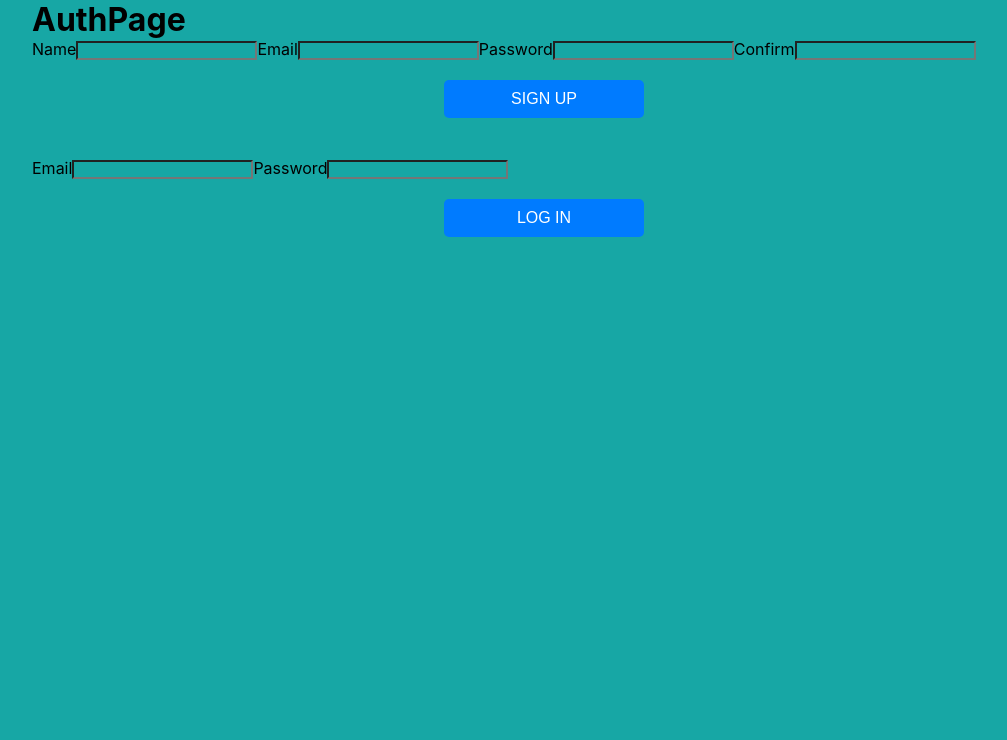
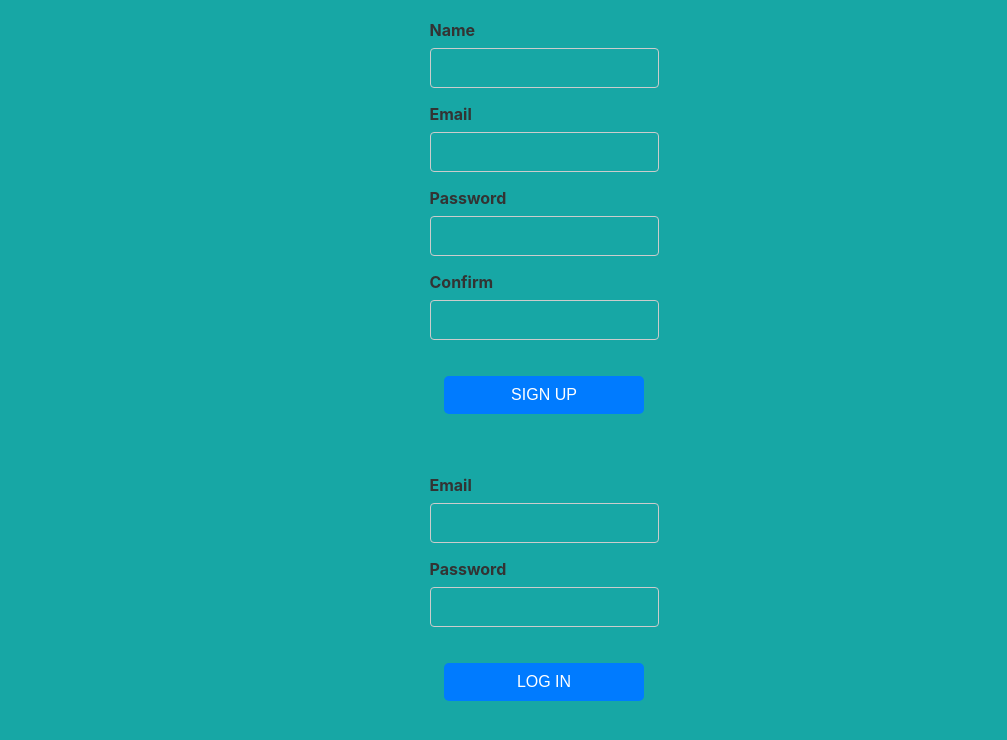
Before and after one commit to Peng2558/national-cuisine, a React (Create React App) app: page / in a window 1280 px wide. Shown: the top 740 px of the page, without its empty margins (96-1103 px from the left). Built offline with nearby package versions, Linux system fonts and the light colour scheme.

Commit message:
Adds final touches

```diff
--- a/src/components/FavData/FavData.jsx
+++ b/src/components/FavData/FavData.jsx
@@ -12,17 +12,9 @@ export default function FavData(){
 
    },[]);
    const getFavData = async () => {
-    const temp = localStorage.getItem("favData");
-    if(temp){
-        setFavData(JSON.parse(temp));
-    }
-    else{
-        const api = await fetch (`https://api.spoonacular.com/recipes/random?apiKey=${process.env.REACT_APP_API_KEY}&number=9`);
-        const data = await api.json();
-        localStorage.setItem("favData",JSON.stringify(data.recipes));
-        setFavData(data.recipes);
-        console.log(data.recipes);
-    }
+    const api = await fetch (`https://api.spoonacular.com/recipes/random?apiKey=${process.env.REACT_APP_API_KEY}&number=9`);
+    const data = await api.json();
+    setFavData(data.recipes);
    };
    return(
    <>
--- a/src/components/LoginForm/LoginForm.jsx
+++ b/src/components/LoginForm/LoginForm.jsx
@@ -31,7 +31,7 @@ export default function LoginForm({ setUser }) {
 
   return (
     <div>
-      <div className="form-container">
+      <div className="auth-form">
         <form autoComplete="off" onSubmit={handleSubmit}>
           <label>Email</label>
           <input type="text" name="email" value={credentials.email} onChange={handleChange} required />
--- a/src/components/SignUpForm/SignUpForm.jsx
+++ b/src/components/SignUpForm/SignUpForm.jsx
@@ -1,5 +1,6 @@
 import { Component } from "react";
-import {signUp} from '../../utilities/users-service'
+import {signUp} from '../../utilities/users-service';
+
 export default class SignUpForm extends Component {
     state = {
         name: '',
@@ -37,7 +38,7 @@ export default class SignUpForm extends Component {
         const disable = this.state.password !== this.state.confirm;
         return (
           <div>
-            <div className="form-container">
+            <div className="auth-form">
               <form autoComplete="off" onSubmit={this.handleSubmit}>
                 <label>Name</label>
                 <input type="text" name="name" value={this.state.name} onChange={this.handleChange} required />
--- a/src/index.css
+++ b/src/index.css
@@ -1,5 +1,5 @@
 
-*{
+ *{
   margin: 0;
   padding:0;
   box-sizing: border-box;
@@ -23,6 +23,80 @@ h3 {
   font-size: 2rem;
   color:black;
   line-height: 2.5rem;
-  margin:1rem 2rem;
+  margin:0.5rem 2rem;
 
 }
+form1-container {
+  max-width: 400px;
+  margin: 20px auto;
+  padding: 20px;
+  background-color: #f0f0f0;
+  border-radius: 8px;
+  box-shadow: 0 2px 4px rgba(0,0,0,0.1);
+}
+
+form1 {
+  display: flex;
+  flex-direction: column;
+  gap: 10px;
+}
+
+label {
+  margin-bottom: 5px;
+  color: #333;
+  font-weight: bold;
+
+}
+
+input {
+  padding: 10px;
+  font-size: 16px;
+  border: 1px solid #ccc;
+  border-radius: 4px;
+  outline: none;
+}
+
+input:focus {
+  border-color: #007bff;
+}
+
+button {
+  padding: 10px;
+  font-size: 16px;
+  color: #fff;
+  background-color: #007bff;
+  border: none;
+  border-radius: 4px;
+  cursor: pointer;
+  margin-top: 20px;
+}
+
+button:hover {
+  background-color: #0056b3;
+}
+
+p.error-message {
+  color: #ff0000;
+  text-align: center;
+  margin-top: 20px;
+}
+.auth-form form {
+  display: flex;
+  flex-direction: column;
+}
+
+.auth-form label {
+  margin-bottom: 0.5rem;
+}
+
+.auth-form input,
+.auth-form button {
+  margin-bottom: 1rem;
+}
+.auth-page-main {
+  display: flex;
+  flex-direction: column;
+  align-items: center;
+  gap: 5px;
+  padding: 20px;
+}
--- a/src/pages/AuthPage/AuthPage.jsx
+++ b/src/pages/AuthPage/AuthPage.jsx
@@ -1,13 +1,14 @@
  import SignUpForm from "../../components/SignUpForm/SignUpForm";
  import LoginForm from "../../components/LoginForm/LoginForm";
-// import SignUpFormFunc from "../../components/SignUpFormFunc/SignUpFormFunc";
+
 export default function AuthPage({setUser}){
 return (
-      <main>
-        <h1> AuthPage</h1>
+
+      <main className="auth-page-main">
           <SignUpForm setUser={setUser}/>
           <LoginForm setUser={setUser}/>
       </main>
+
         );
 
 }
--- a/src/pages/Cuisine/Cuisine.css
+++ b/src/pages/Cuisine/Cuisine.css
@@ -28,3 +28,7 @@
     color:black;
 
   }
+  h2{
+    font-size: 25px;
+    margin-left: 3rem;
+  }
--- a/src/pages/FavoritesPage/FavoritesPage.jsx
+++ b/src/pages/FavoritesPage/FavoritesPage.jsx
@@ -16,24 +16,13 @@ export default function FavoritesPage() {
     }, []);
 
     return (
-        // <div>
-        //     <h2>My Favorite Recipes</h2>
-        //     <ul>
-        //         {favorites.map(recipe => (
-        //             <li key={recipe._id}>
-        //                 <h3>{recipe.title}</h3>
-        //                 <img src={recipe.image} alt={recipe.title} style={{ width: "100px" }} />
-        //                 <p>{recipe.instructions}</p>
-        //             </li>
-        //         ))}
-        //     </ul>
-        // </div>
+
         <>
         {favorites.map((recipe) => (
             <div key={recipe._id}>
                 <h2>{recipe.title}</h2>
                 <img src={recipe.image} alt={recipe.title} />
-                <h2>Instruction</h2>
+                <h2>Instructions</h2>
                 <div dangerouslySetInnerHTML={{__html: recipe.instructions}}></div>
                 <ul>
                     <h2>Ingredients</h2>
--- a/src/pages/Recipe/Recipe.css
+++ b/src/pages/Recipe/Recipe.css
@@ -23,6 +23,7 @@
   }
   h2{
      margin-top: 1rem;
+     margin-left: 0;
      margin-bottom: 0.5rem;
     font-size: 20px;
   }
--- a/src/pages/Recipe/Recipe.jsx
+++ b/src/pages/Recipe/Recipe.jsx
@@ -32,7 +32,7 @@ export default function Recipe(){
       <div>
         <h2>{detail.title}</h2>
         <img src={detail.image} alt={detail.title} />
-        <h2>Instruction</h2>
+        <h2>Instructions</h2>
         <h5 dangerouslySetInnerHTML={{__html:detail.instructions}}></h5>
       </div>
       <ul>
```
Also changed, not shown: src/pages/Cuisine/Cuisine.jsx (+1 -11 lines).
